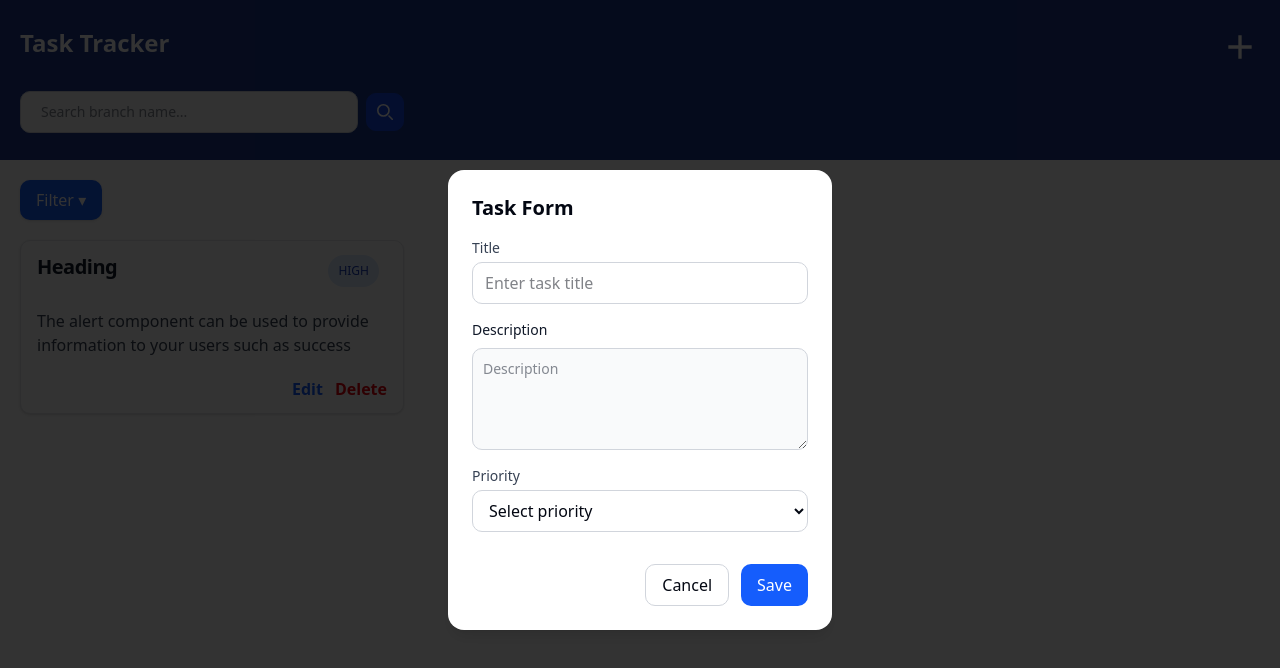
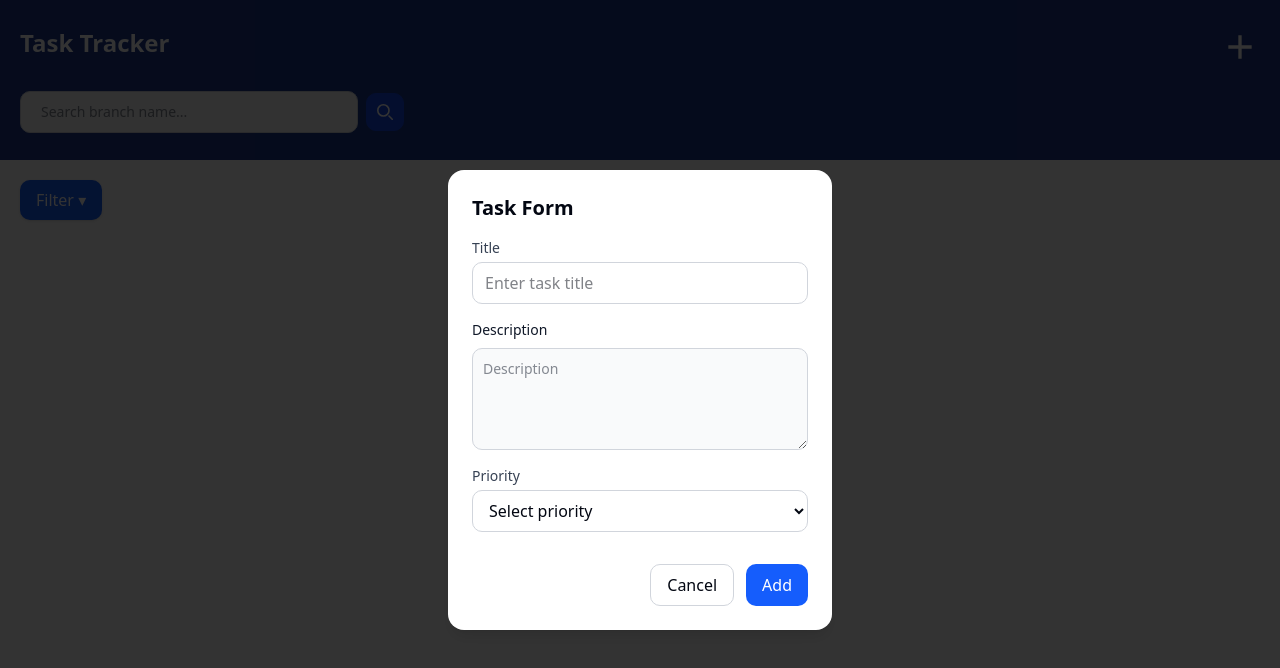
Before and after one commit to AbrantepaSark/taskTrackerApp, a React (Vite) app: page / in a window 1280 px wide. Both pictures are taken after a click on the icon 1240 px from the left and 47 px from the top of the page. Shown: the top 668 px of the page. Built offline with nearby package versions, Linux system fonts and the light colour scheme.

Commit message:
Adding task to list

```diff
--- a/package.json
+++ b/package.json
@@ -18,7 +18,8 @@
     "react-icons": "^5.5.0",
     "react-router-dom": "^7.8.2",
     "tailwind-merge": "^3.3.1",
-    "tailwindcss": "^4.1.13"
+    "tailwindcss": "^4.1.13",
+    "uuid": "^12.0.0"
   },
   "devDependencies": {
     "@eslint/js": "^9.33.0",
--- a/src/App.tsx
+++ b/src/App.tsx
@@ -2,15 +2,40 @@ import { useState } from "react";
 import "./App.css";
 import { SearchBar } from "./components/search";
 import { Filter } from "./components/filter";
-import { Task } from "./components/task";
+import { TaskItem } from "./components/taskItem";
 import { Modal } from "./components/modal";
 import { MdAdd } from "react-icons/md";
+import { useTasks } from "./context/taskContext";
+import type { Task } from "./interfaces/interfaces";
 
 function App() {
-  //const [count, setCount] = useState(0);
+  const { tasks, addTask } = useTasks();
+  const [formData, setFormData] = useState({
+    id: "",
+    title: "",
+    description: "",
+    priority: "",
+  });
+
   const [isModalOpen, setIsModalOpen] = useState(false);
 
   const handleModal = () => setIsModalOpen(!isModalOpen);
+
+  // Handle change for all inputs/selects
+  const handleChange = (
+    e: React.ChangeEvent<
+      HTMLInputElement | HTMLTextAreaElement | HTMLSelectElement
+    >
+  ) => {
+    const { name, value } = e.target;
+    setFormData((prev) => ({ ...prev, [name]: value }));
+  };
+
+  const handleSubmit = (e: React.FormEvent) => {
+    e.preventDefault();
+    addTask(formData);
+    handleModal();
+  };
 
   return (
     <div className="h-full w-full">
@@ -26,16 +51,18 @@ function App() {
       <div className="p-5 ">
         <Filter />
         <div className="my-5 space-y-5">
-          <Task
-            title="Heading"
-            description="The alert component can be used to provide information to your users such as success "
-            priority="HIGH"
-            modalHandler={handleModal}
-            deleteHandler={() => {}}
-          />
+          {tasks.map((task: Task) => (
+            <TaskItem key={task.id} data={task} handleModal={handleModal} />
+          ))}
         </div>
       </div>
-      <Modal isOpen={isModalOpen} onClose={() => setIsModalOpen(false)} />
+      <Modal
+        submitHandler={handleSubmit}
+        data={formData}
+        inputHandler={handleChange}
+        isOpen={isModalOpen}
+        onClose={() => setIsModalOpen(false)}
+      />
     </div>
   );
 }
--- a/src/components/modal.tsx
+++ b/src/components/modal.tsx
@@ -2,62 +2,70 @@ import React from "react";
 
 import type { modalProps } from "../interfaces/interfaces";
 
-export const Modal: React.FC<modalProps> = ({ isOpen, onClose }) => {
+export const Modal: React.FC<modalProps> = ({
+  isOpen,
+  onClose,
+  inputHandler,
+  submitHandler,
+  data,
+}) => {
   if (!isOpen) return null;
 
   return (
     <div className="fixed inset-0 flex items-center justify-center bg-black/80 bg-opacity-50 z-50">
       <div className="bg-white rounded-2xl shadow-lg p-6 w-96">
-        <h2 className="text-xl font-semibold mb-4">Task Form</h2>
+        <h2 className="text-xl font-semibold mb-4"> Task Form </h2>
 
         <form className="space-y-4">
-          {/* Input field 1 */}
           <div>
             <label className="block text-sm font-medium text-gray-700">
               Title
             </label>
             <input
               type="text"
+              name="title"
+              value={data.title}
               className="mt-1 block w-full rounded-lg border border-gray-300 px-3 py-2 focus:ring-blue-500 focus:border-blue-500"
               placeholder="Enter task title"
+              onChange={(e) => inputHandler(e)}
             />
           </div>
 
-          {/* Input field 2 */}
           <div>
             <label
-              for="Description"
-              class="block mb-2 text-sm font-medium text-gray-900 dark:text-white"
+              htmlFor="Description"
+              className="block mb-2 text-sm font-medium text-gray-900 dark:text-white"
             >
               Description
             </label>
             <textarea
               id="message"
-              rows="4"
+              rows={4}
+              name="description"
+              value={data.description}
               className="block p-2.5 w-full text-sm text-gray-900 bg-gray-50 rounded-lg border border-gray-300 focus:ring-blue-500 focus:border-blue-500 dark:bg-gray-700 dark:border-gray-600 dark:placeholder-gray-400 dark:text-white dark:focus:ring-blue-500 dark:focus:border-blue-500"
               placeholder="Description"
+              onChange={(e) => inputHandler(e)}
             ></textarea>
           </div>
-
-          {/* Select field */}
           <div>
             <label className="block text-sm font-medium text-gray-700">
               Priority
             </label>
             <select
               className="mt-1 block w-full rounded-lg border border-gray-300 px-3 py-2 focus:ring-blue-500 focus:border-blue-500"
-              defaultValue=""
+              value={data.priority}
+              name="priority"
+              onChange={(e) => inputHandler(e)}
             >
               <option value="" disabled>
                 Select priority
               </option>
-              <option value="Low">Admin</option>
-              <option value="Medium">Editor</option>
-              <option value="High">Viewer</option>
+              <option value="Low">Low</option>
+              <option value="Medium">Medium</option>
+              <option value="High">High</option>
             </select>
           </div>
-
-          {/* Actions */}
           <div className="flex justify-end space-x-3 pt-4">
             <button
               type="button"
@@ -68,9 +76,10 @@ export const Modal: React.FC<modalProps> = ({ isOpen, onClose }) => {
             </button>
             <button
               type="submit"
+              onClick={(e) => submitHandler(e)}
               className="px-4 py-2 rounded-lg bg-blue-600 text-white hover:bg-blue-700"
             >
-              Save
+              Add
             </button>
           </div>
         </form>
--- a/src/components/search.tsx
+++ b/src/components/search.tsx
@@ -23,9 +23,9 @@ export const SearchBar = () => {
         >
           <path
             stroke="currentColor"
-            stroke-linecap="round"
-            stroke-linejoin="round"
-            stroke-width="2"
+            strokeLinecap="round"
+            strokeLinejoin="round"
+            strokeWidth="2"
             d="m19 19-4-4m0-7A7 7 0 1 1 1 8a7 7 0 0 1 14 0Z"
           />
         </svg>
--- a/src/components/task.tsx
+++ b/src/components/taskItem.tsx
@@ -1,32 +1,35 @@
-import React from "react";
+//import React from "react";
 
-import type { TaskProps } from "../interfaces/interfaces";
+//import type { TaskItemProps } from "../interfaces/interfaces";
+import type { Task } from "@/interfaces/interfaces";
+import { useTasks } from "../context/taskContext";
 
-export const Task: React.FC<TaskProps> = ({
-  title,
-  description,
-  modalHandler,
-  priority,
-  deleteHandler,
+export const TaskItem = ({
+  data,
+  handleModal,
+}: {
+  data: Task;
+  handleModal: () => void;
 }) => {
+  const { removeTask } = useTasks();
   return (
     <div className="max-w-sm px-4 py-3 bg-white border border-gray-200 rounded-lg shadow-sm dark:bg-gray-800 dark:border-gray-700">
       <div className="flex justify-between items-center">
         <h5 className="mb-2 text-xl font-semibold tracking-tight text-gray-900 dark:text-white">
-          {title}
+          {data.title}
         </h5>
         <span className="bg-blue-100 text-blue-800 text-xs font-medium me-2 px-2.5 py-2 rounded-full ">
-          {priority}
+          {data.priority}
         </span>
       </div>
       <p className="my-5 font-normal   text-gray-700 dark:text-gray-400">
-        {description}
+        {data.description}
       </p>
       <div className="flex justify-end space-x-3 font-semibold">
-        <p onClick={() => modalHandler()} className="text-blue-600">
+        <p onClick={() => handleModal()} className="text-blue-600">
           Edit
         </p>
-        <p onClick={() => deleteHandler()} className="text-red-600">
+        <p onClick={() => removeTask()} className="text-red-600">
           Delete
         </p>
       </div>
--- /dev/null
+++ b/src/context/taskContext.tsx
@@ -0,0 +1,47 @@
+import { createContext, useContext, useState } from "react";
+import type { ReactNode } from "react";
+import { v4 as uuidv4 } from "uuid";
+
+import type { Task, TaskContextType } from "@/interfaces/interfaces";
+
+export const TaskContext = createContext<TaskContextType | undefined>(
+  undefined
+);
+
+export function TaskProvider({ children }: { children: ReactNode }) {
+  const [tasks, setTasks] = useState<Task[]>([]);
+
+  const addTask = ({ title, description, priority }: Task) => {
+    console.log({ title, description, priority });
+    setTasks((prev) => [
+      ...prev,
+      { id: uuidv4(), title, description, priority },
+    ]);
+  };
+
+  const editTask = ({ id, title, description, priority }: Task) => {
+    setTasks((prev) =>
+      prev.map((task) =>
+        task.id === id ? { ...task, title, description, priority } : task
+      )
+    );
+  };
+
+  const removeTask = (id: string) => {
+    setTasks((prev) => prev.filter((task) => task.id !== id));
+  };
+
+  return (
+    <TaskContext.Provider value={{ tasks, addTask, editTask, removeTask }}>
+      {children}
+    </TaskContext.Provider>
+  );
+}
+
+export function useTasks() {
+  const context = useContext(TaskContext);
+  if (!context) {
+    throw new Error("useTasks must be used inside TaskProvider");
+  }
+  return context;
+}
--- a/src/interfaces/interfaces.ts
+++ b/src/interfaces/interfaces.ts
@@ -1,12 +1,30 @@
-export interface TaskProps {
+export interface Task {
+  id: string;
   title: string;
   description: string;
   priority: string;
-  modalHandler: () => void;
-  deleteHandler: () => void;
+}
+
+// export interface TaskItemProps {
+//   data: Task;
+//   modalHandler: () => void;
+// }
+
+export interface TaskContextType {
+  tasks: Task[];
+  addTask: ({ title, description, priority }: Task) => void;
+  editTask: ({ title, description, priority }: Task) => void;
+  removeTask: (id: string) => void;
 }
 
 export interface modalProps {
+  data: Task;
   isOpen: boolean;
   onClose: () => void;
+  inputHandler: (
+    e: React.ChangeEvent<
+      HTMLInputElement | HTMLTextAreaElement | HTMLSelectElement
+    >
+  ) => void;
+  submitHandler: (e: React.FormEvent) => void;
 }
--- a/src/main.tsx
+++ b/src/main.tsx
@@ -1,10 +1,13 @@
 import { StrictMode } from "react";
 import { createRoot } from "react-dom/client";
+import { TaskProvider } from "./context/TaskContext";
 import "./index.css";
 import App from "./App.tsx";
 
 createRoot(document.getElementById("root")!).render(
   <StrictMode>
-    <App />
+    <TaskProvider>
+      <App />
+    </TaskProvider>
   </StrictMode>
 );
```
Also changed, not shown: 1 other file (tests, documents, lock files or other folders).
